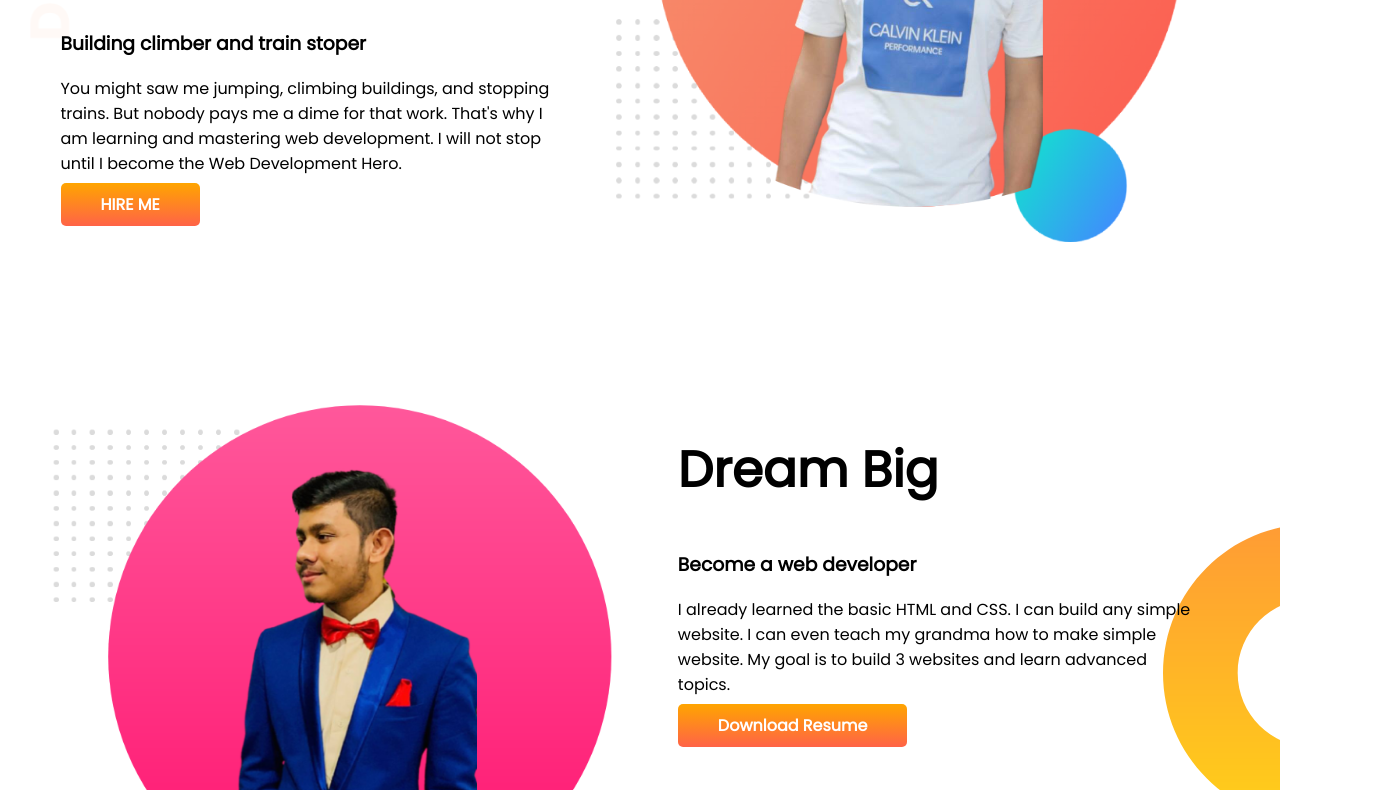
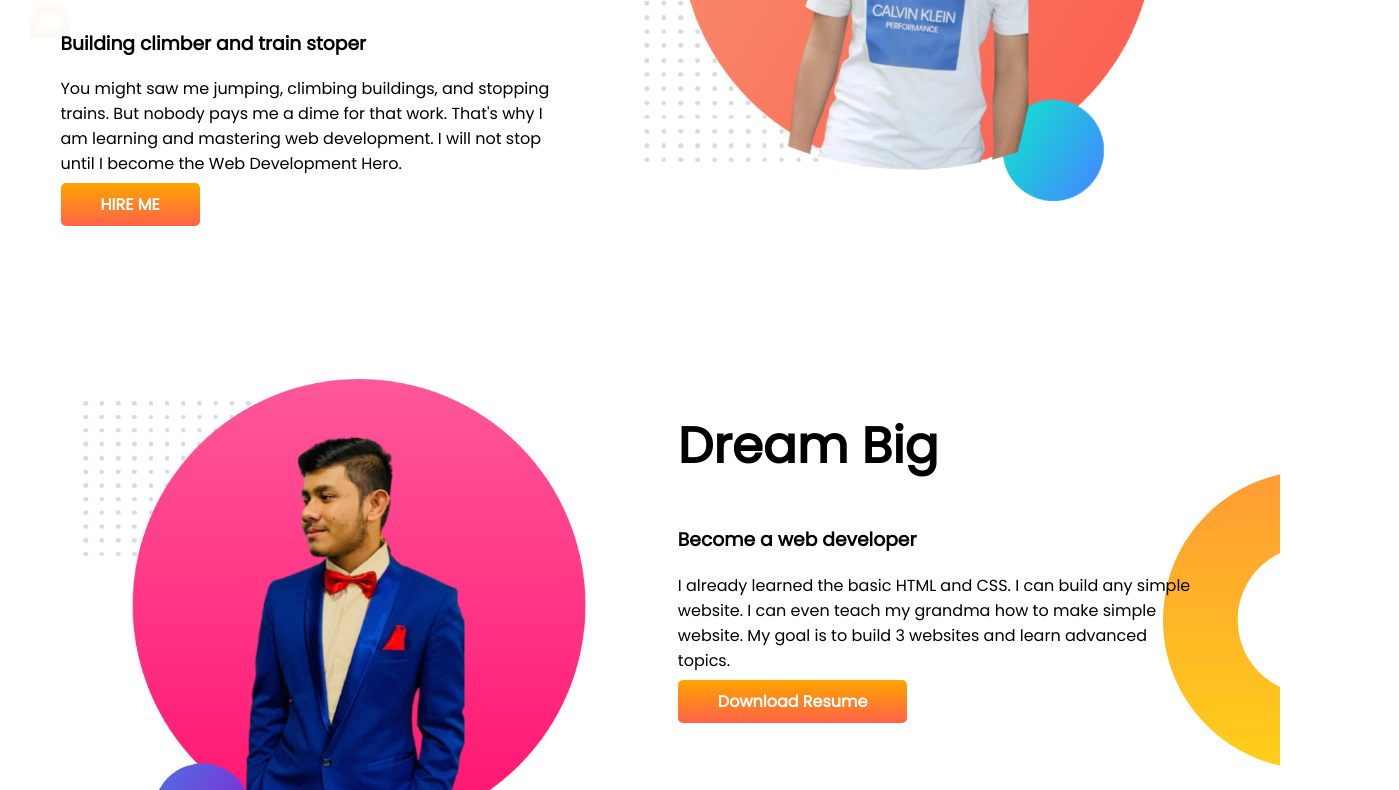
Before and after one commit to saimon1609/developer-Portfolio, a plain HTML site: page index.html in a window 1280 px wide. Shown: the part 321-1111 px from the top of the page, 1399 px wide, since content can reach past the window. Drawn offline with Linux system fonts and the light colour scheme.

Commit message:
image pixel change

```diff
--- a/style.css
+++ b/style.css
@@ -34,7 +34,7 @@ h2{
 }
 .half-width img{
     width: 100%;
-    min-width:1000px;
+    min-width: 900px;
 }
 .link-button{
     text-decoration: none;
```
